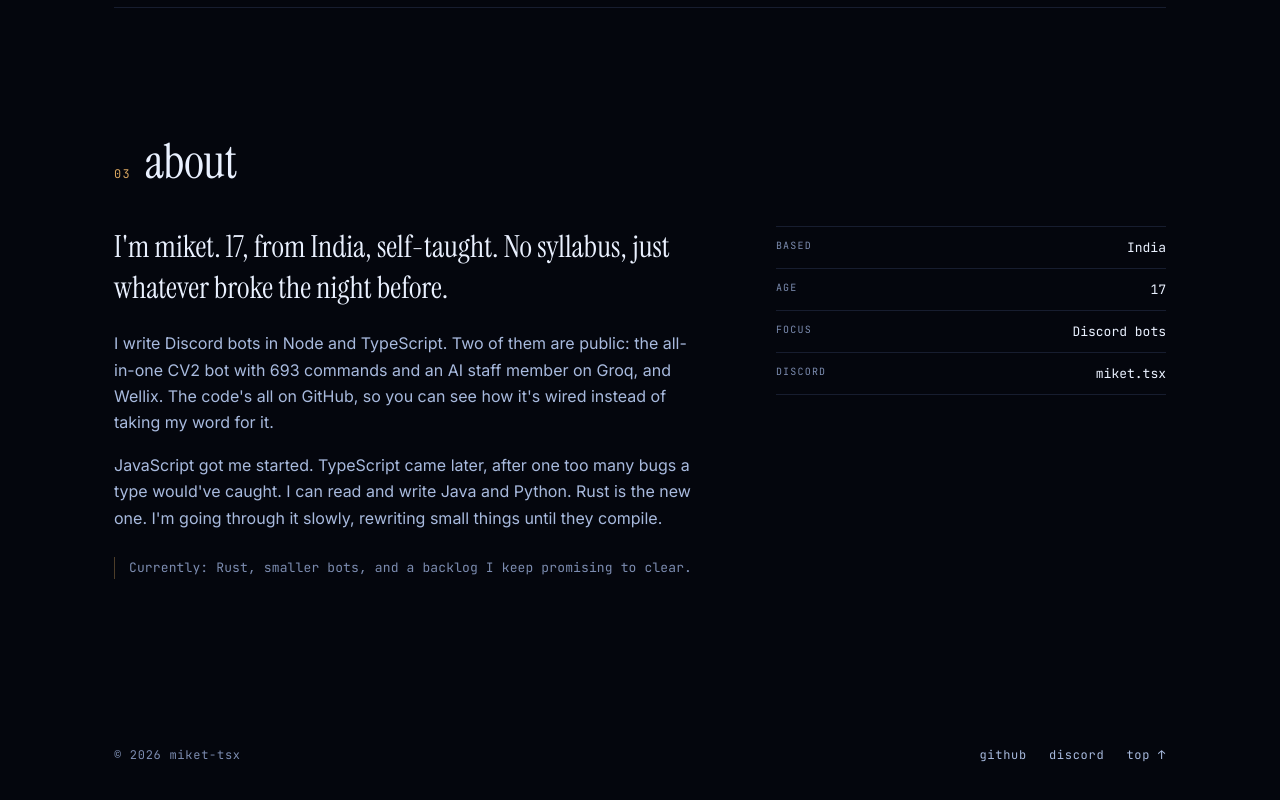
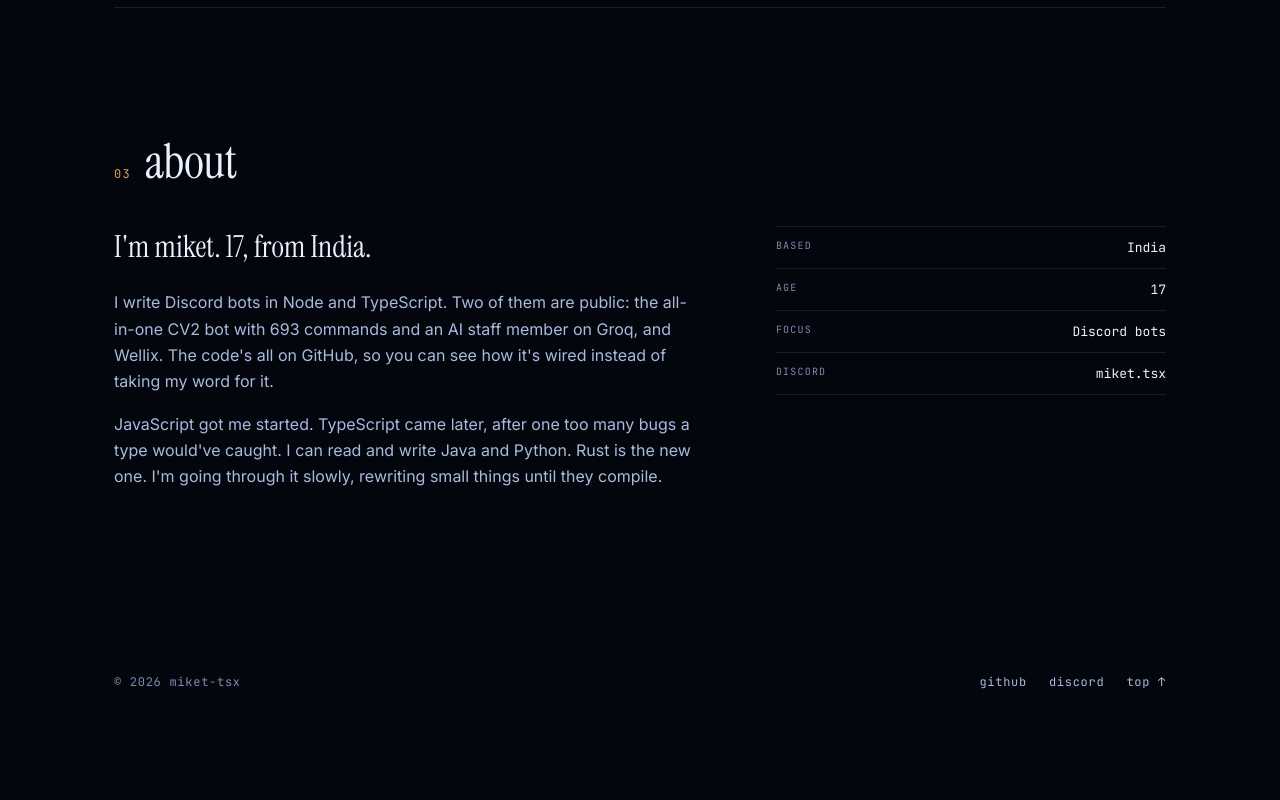
Before and after one commit to miket-tsx/mikey, a website: page public/index.html in a window 1280 px wide. Shown: the part 1632-2432 px from the top of the page. After the commit the page ends 2370 px from the top, so only its background shows below. Drawn offline with Linux system fonts and the light colour scheme; no server answers.

Commit message:
about: drop the currently line, trim opener

```diff
--- a/public/index.html
+++ b/public/index.html
@@ -129,8 +129,7 @@
     <div class="about-grid">
       <div>
         <p class="big">
-          I'm miket. 17, from India, self-taught. No syllabus, just whatever
-          broke the night before.
+          I'm miket. 17, from India.
         </p>
         <p>
           I write Discord bots in Node and TypeScript. Two of them are public:
@@ -144,7 +143,6 @@
           new one. I'm going through it slowly, rewriting small things until they
           compile.
         </p>
-        <p class="now">Currently: Rust, smaller bots, and a backlog I keep promising to clear.</p>
       </div>
       <ul class="facts">
         <li><span>based</span><strong>India</strong></li>
--- a/public/styles.css
+++ b/public/styles.css
@@ -622,15 +622,6 @@ h1 em {
   gap: clamp(30px, 6vw, 80px);
 }
 .about p { color: var(--moon-dim); max-width: 60ch; }
-.about .now {
-  margin: 26px 0 0;
-  max-width: none;
-  padding-left: 14px;
-  border-left: 1px solid rgba(216, 165, 95, .35);
-  font: 400 13px/1.7 var(--mono);
-  color: var(--moon-faint);
-  letter-spacing: .01em;
-}
 .about .big {
   font: 400 clamp(1.35rem, 2.6vw, 1.9rem)/1.35 var(--serif);
   color: var(--moon);
```
